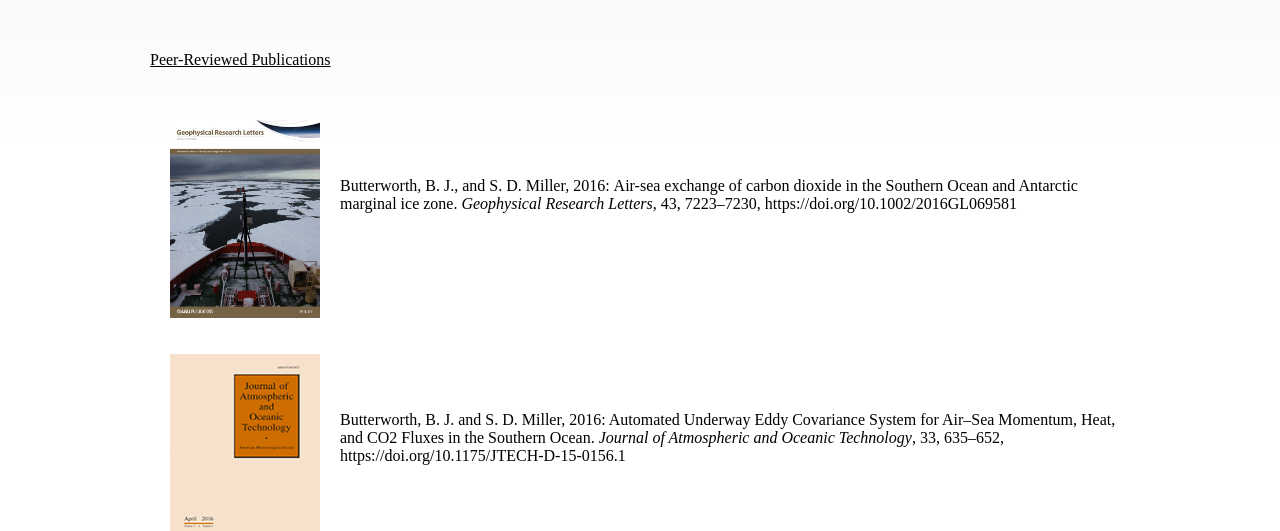
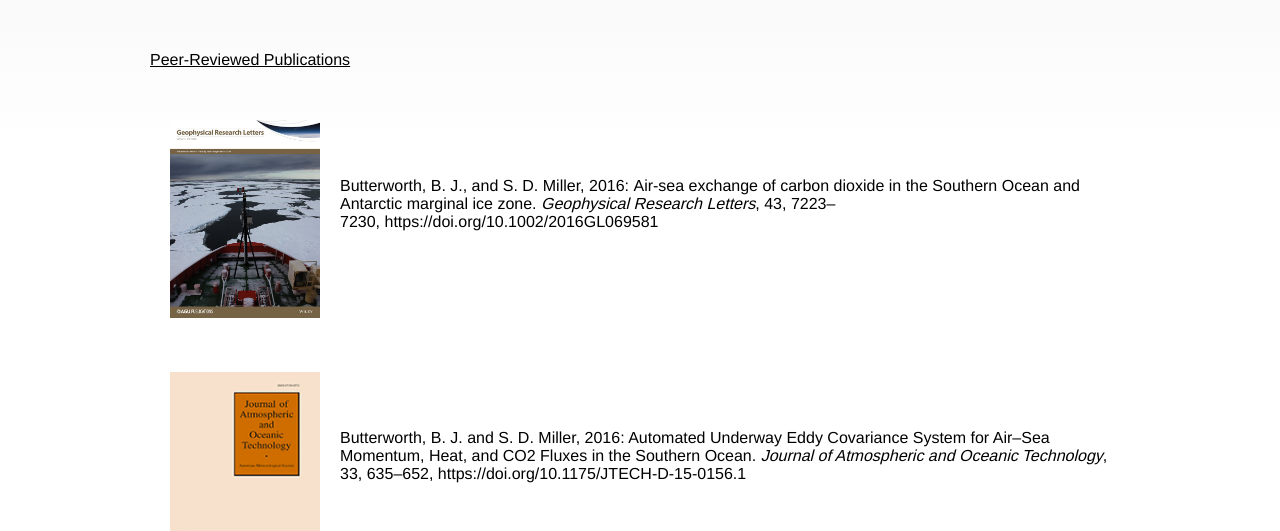
Before and after one commit to bbutterworth/bbutterworth.github.io, a plain HTML site: page pubs.html in a window 1280 px wide. Shown: the part 263-794 px from the top of the page. Drawn offline with nearby package versions, Linux system fonts and the light colour scheme.

Commit message:
Update pubs.html

```diff
--- a/pubs.html
+++ b/pubs.html
@@ -40,7 +40,7 @@
 		</div>
 
 
-	 	<div style="width: 980px; margin: 0 auto; overflow: hidden; font-family:Lora" font-size:16pt>
+	 	<div style="width: 980px; margin: 0 auto; overflow: hidden; font-family:Lora font-size:16pt" >
 
 
 
```
